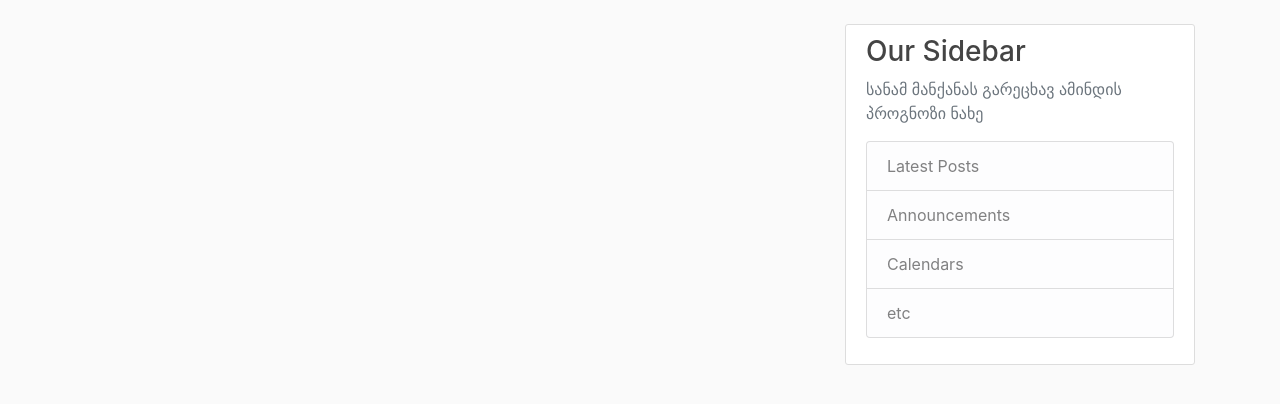
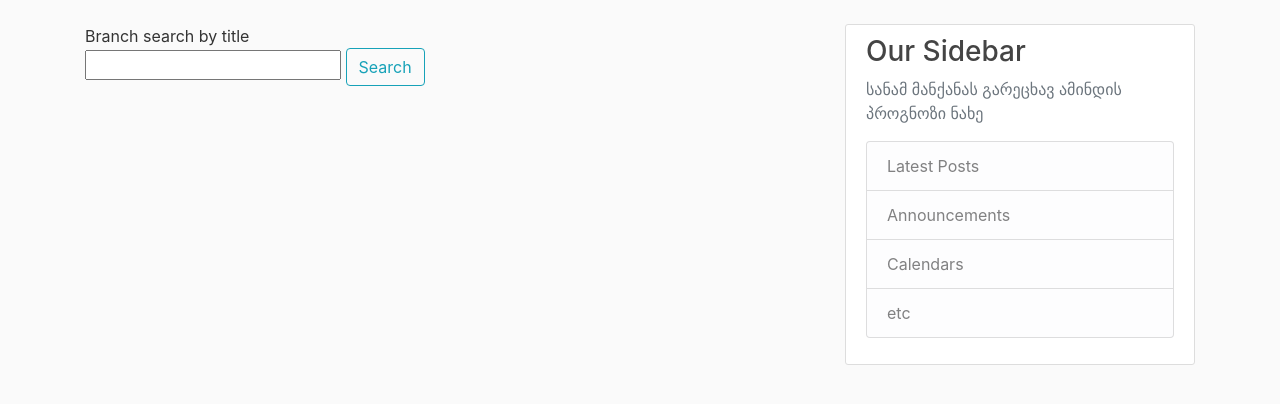
Before and after one commit to MariamKipshidze/car_wash, a Django app: template car_wash_app/templates/car_wash_app/home.html in a window 1280 px wide. Shown: the part 56-460 px from the top of the page. Run offline with Django 3.2, Linux system fonts and the light colour scheme; the template is opened without the code that fills it, so the values that code supplies are empty; some libraries are stand-ins or nearby versions.

Commit message:
adding branch search to home view

```diff
--- a/car_wash_app/templates/car_wash_app/home.html
+++ b/car_wash_app/templates/car_wash_app/home.html
@@ -2,6 +2,13 @@
 
 {% block content %}
 
+  <form method="GET" action=".">
+      Branch search by title
+      <div class="input-field inline">
+          <input id="search_branch" type="text" name="q" value="{{ request.GET.q }}">
+          <button class = "btn btn-outline-info" >Search</button>
+      </div>
+  </form>
   {% for branch in branches %}
   <article class="media content-section">
       <img class = "rounded-circle article-img" src = "{{ branch.company.image.url }}">
--- a/car_wash_app/views.py
+++ b/car_wash_app/views.py
@@ -19,8 +19,12 @@ from user.models import User
 
 def home(request):
     branches = Branch.objects.all()
+    q = request.GET.get('q')
+
+    if q:
+        branches  = Branch.objects.filter(title__icontains = q)
     return render(request, "car_wash_app/home.html", context = {
-        "branches":branches
+        "branches":branches,
     })
 
 
```
Also changed, not shown: db.sqlite3.
